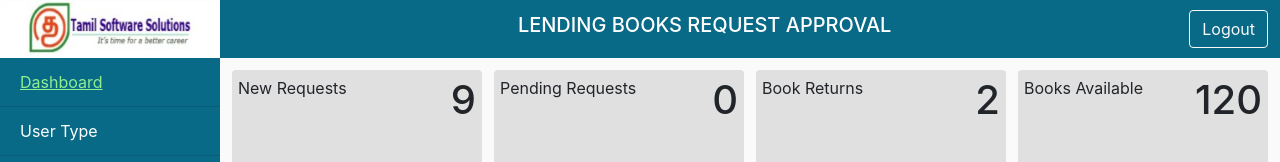
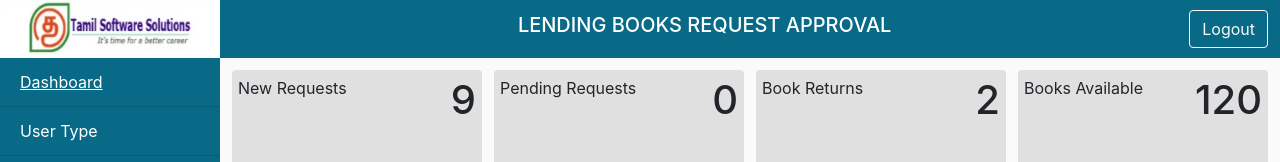
Before and after one commit to PerumalJP/tss-lending-book-request, a React (Create React App) app: page /dashboard in a window 1280 px wide. Shown: the top 162 px of the page. Built offline with nearby package versions, Linux system fonts and the light colour scheme; sample sign-in values are in the browser's storage.

Commit message:
adding build folder

```diff
--- a/src/App.css
+++ b/src/App.css
@@ -44,6 +44,5 @@
 }
 
 .nav-bar .active {
-  color: lightgreen;
   text-decoration: underline;
 }
```
Also changed, not shown: 22 other files (tests, documents, lock files or other folders).
